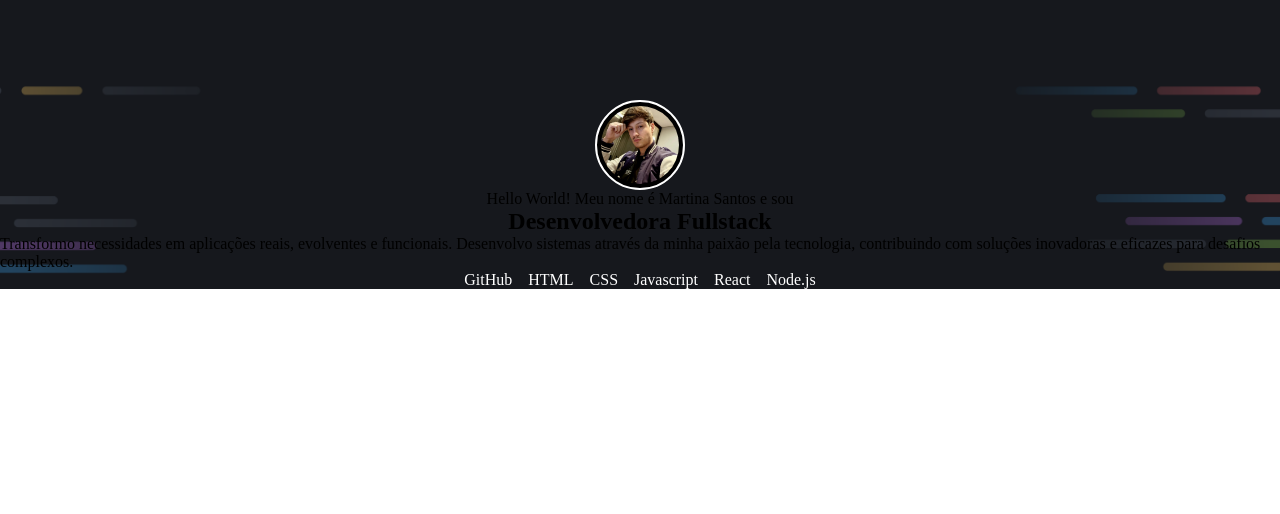
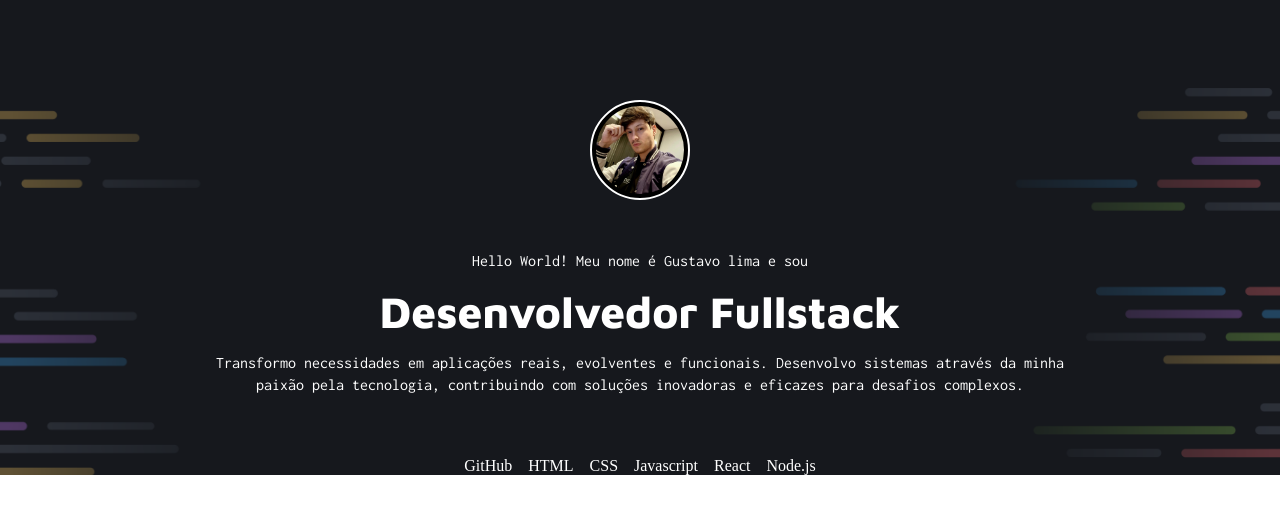
Before and after one commit to Gustavolimapereira/portifolio-dev, a plain HTML site: page index.html in a window 1280 px wide. Drawn offline with Linux system fonts and the light colour scheme.

Commit message:
update quem sou

```diff
--- a/index.html
+++ b/index.html
@@ -3,6 +3,10 @@
 <head>
     <meta charset="UTF-8">
     <meta name="viewport" content="width=device-width, initial-scale=1.0">
+
+    <link rel="preconnect" href="https://fonts.googleapis.com">
+    <link rel="preconnect" href="https://fonts.gstatic.com" crossorigin>
+    <link href="https://fonts.googleapis.com/css2?family=Asap:ital,wght@0,100..900;1,100..900&family=Inconsolata:wght@200..900&family=Maven+Pro:wght@400..900&display=swap" rel="stylesheet">
 
     <link rel="stylesheet" href="styles/index.css">
 
@@ -13,12 +17,13 @@
     <main>
         <section >
             <div class="profile-pag">
+                <div class="container">
                     <div class="profile-pic">
                         <img src="assets/WhatsApp Image 2024-08-20 at 09.37.01.jpeg" alt="minha foto">
                     </div>
                     <div class="texts">
-                    <p>Hello World! Meu nome é Martina Santos e sou</p>
-                    <h1>Desenvolvedora Fullstack</h1>
+                        <h3 class="name">Hello World! Meu nome é Gustavo lima e sou</h3>
+                        <h1>Desenvolvedor Fullstack</h1>
                         <p>Transformo necessidades em aplicações reais, evolventes e funcionais. Desenvolvo sistemas através da minha paixão pela tecnologia, contribuindo com soluções inovadoras e eficazes para desafios complexos.</p>
                     </div>
                     <ul class="list-skills">
@@ -30,6 +35,8 @@
                         <li>Node.js</li>
                     </ul>
                 </div>
+
+            </div>
         </section>
     </main>
 </body>
--- a/styles/global.css
+++ b/styles/global.css
@@ -3,3 +3,13 @@
     padding: 0;
     box-sizing: border-box;
 }
+
+:root {
+    --font-family-asap:'Asap', sans-serif;
+    --font-family-inconsolata:'Inconsolata', sans-serif;
+    --font-family-mavenpro:'Maven Pro', sans-serif;
+
+    --h1: 800 44px/135% var(--font-family-mavenpro);
+    --h3: 400 16px/140% var(--font-family-inconsolata);
+    --p: 400 16px/140% var(--font-family-inconsolata);
+}
--- a/styles/quemsou.css
+++ b/styles/quemsou.css
@@ -12,6 +12,11 @@ header{
 
 }
 
+.container {
+    max-width: 900px;
+    margin-inline: auto;
+}
+
 .profile-pic{
     display: flex;
     align-items: center;
@@ -20,8 +25,8 @@ header{
 }
 
 .profile-pic img{
-    height: 90px;
-    width: 90px;
+    height: 100px;
+    width: 100px;
     border-radius: 50%;
     object-fit: cover;
     border: 2px solid #ffffff;
@@ -34,6 +39,7 @@ header{
     flex-direction: column;
     align-items: center;
     justify-content: center;
+    text-align: center;
 }
 
 .list-skills {
@@ -44,3 +50,24 @@ header{
     list-style: none;
     gap: 1rem;
 }
+
+.name {
+    font: var(--h3);
+    color: white;
+    margin-top: 50px;
+}
+
+h1{
+    font: var(--h1);
+    color: white;
+    margin: 10px;
+}
+
+p {
+    font: var(--p);
+    color: white;
+}
+
+ul {
+    margin: 60px 0;
+}
```
Lines whose indentation alone changed are shown as unchanged.
